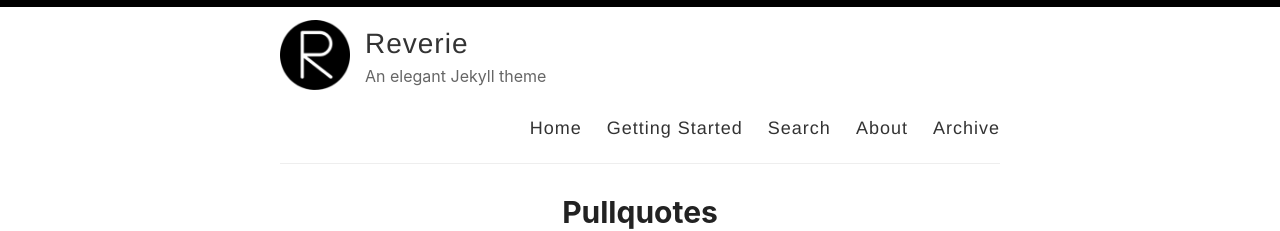
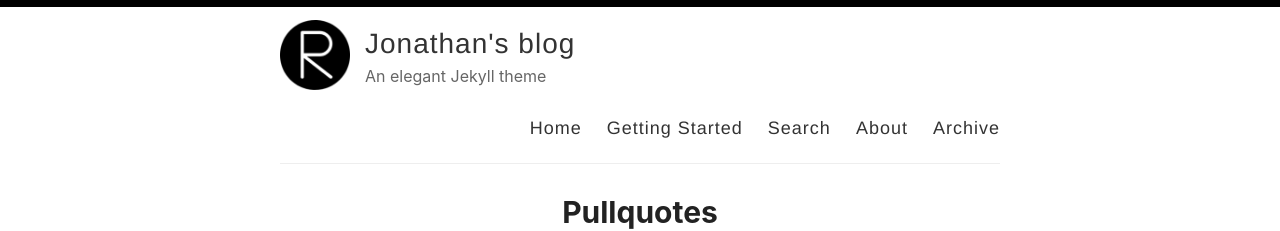
Before and after one commit to JHuso7/JHuso7.github.io, a Jekyll site: the page built from index.html, in a window 1280 px wide and 900 px high. Shown: the top 231 px of the window. Built offline with Jekyll 4.4.1, drawn with Linux system fonts in a browser that asks for light colours; the list of posts is cut into pages by our own code.

Commit message:
Update _config.yml

```diff
--- a/_config.yml
+++ b/_config.yml
@@ -3,10 +3,10 @@
 #
 
 # Name of your site (displayed in the header)
-name: Reverie
+name: Jonathan's blog
 
 # Name of the author
-author: Amit Merchant
+author: Jonathan Husø
 
 # Short bio or description (displayed in the header)
 description: An elegant Jekyll theme
@@ -21,15 +21,15 @@ avatar: /images/reverie.png
 # Includes an icon in the footer for each username you enter
 footer-links:
   dribbble:
-  email: amit.d.merchant@gmail.com
+  email:
   facebook:
   flickr:
-  github: amitmerchant1990/reverie
+  github: https://github.com/JHuso7
   instagram:
   linkedin:
   pinterest:
   rss: rss
-  twitter: amit_merchant
+  twitter:
   stackoverflow:
   youtube: # channel/<your_long_string> or user/<user-name>
   googleplus: # anything in your profile username that comes after plus.google.com/
@@ -48,14 +48,14 @@ google_analytics: UA-43339302-11
 
 # Your website URL (e.g. http://amitmerchant1990.github.io or http://www.amitmerchant.com)
 # Used for Sitemap.xml and your RSS feed
-url: http://www.amitmerchant.com/reverie
-enforce_ssl: https://www.amitmerchant.com/reverie
+url: https://jhuso7.github.io/
+enforce_ssl: https://jhuso7.github.io/
 
 # If you're hosting your site at a Project repository on GitHub pages
 # (http://yourusername.github.io/repository-name)
 # and NOT your User repository (http://yourusername.github.io)
 # then add in the baseurl here, like this: "/repository-name"
-baseurl: "/reverie"
+baseurl:
 
 #
 # !! You don't need to change any of the configuration flags below !!
```
